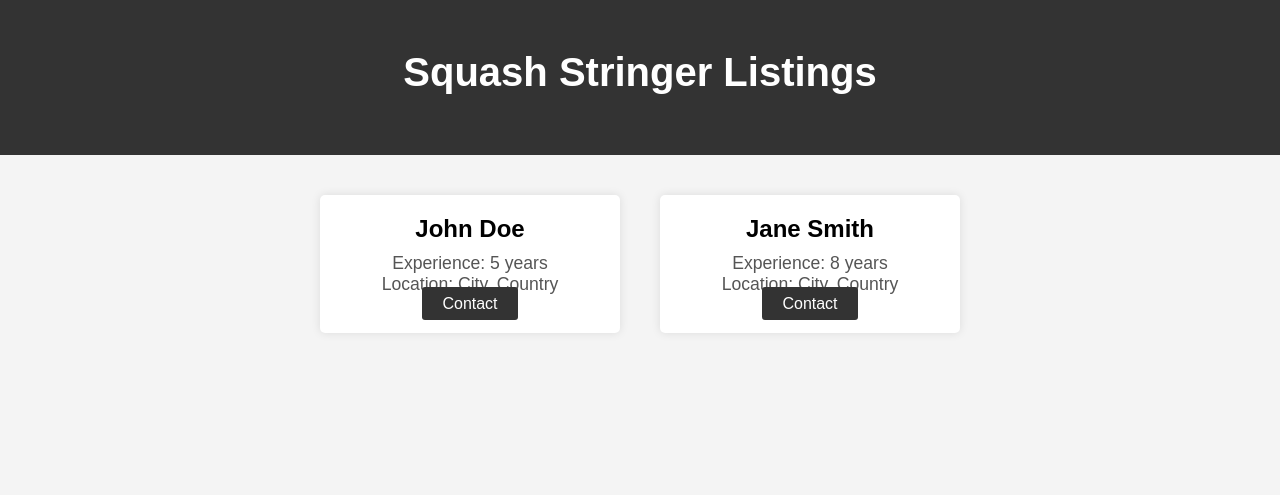
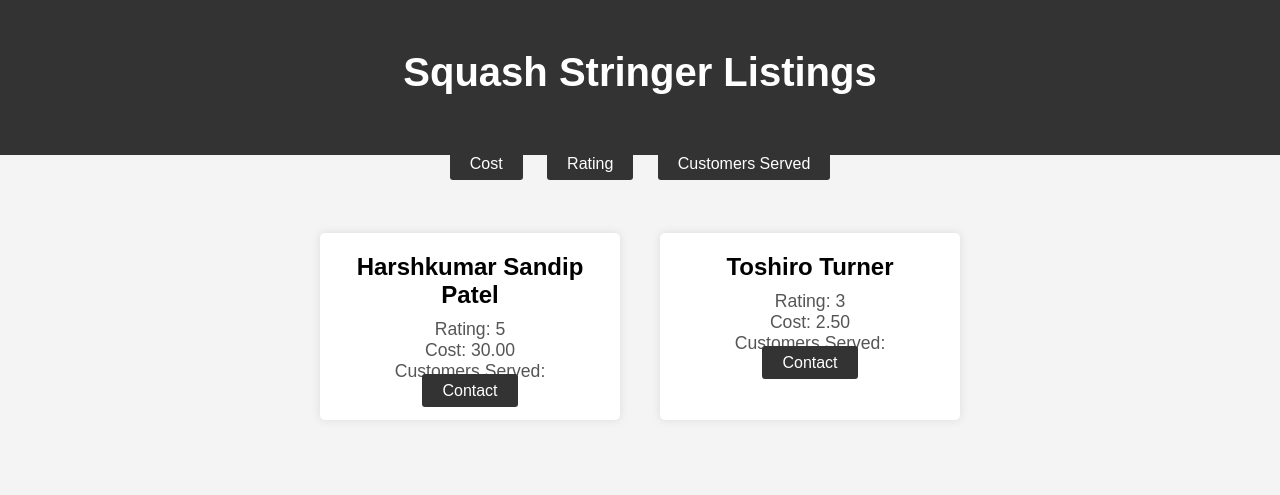
Before and after one commit to Harsh-Sarvaiya/ReStrung, a Django app: page /playground/main/squash in a window 1280 px wide. Shown: the top 495 px of the page. Run offline with Django 4.2, Linux system fonts and the light colour scheme; data comes from the database, SQL or seed files in the repository.

Commit message:
Update squash.html: added sorting buttons.

```diff
--- a/website/playground/templates/squash.html
+++ b/website/playground/templates/squash.html
@@ -29,6 +29,28 @@
         header h1 {
             font-size: 2.5em;
             margin-bottom: 10px;
+        }
+
+        /* Buttons row styles */
+        .button-row {
+            text-align: center;
+            margin-bottom: 20px;
+        }
+
+        .button {
+            margin: 0 10px;
+            padding: 8px 20px;
+            border: none;
+            border-radius: 3px;
+            background-color: #333;
+            color: #fff;
+            text-decoration: none;
+            cursor: pointer;
+            transition: background-color 0.3s;
+        }
+
+        .button:hover {
+            background-color: #555;
         }
 
         /* Listings styles */
@@ -86,24 +108,27 @@
         <h1>Squash Stringer Listings</h1>
     </header>
 
+    <!-- Buttons Row -->
+    <div class="button-row">
+        <a href="squash_cost" class="button">Cost</a>
+        <a href="squash_rating" class="button">Rating</a>
+        <a href="squash_cust" class="button">Customers Served</a>
+    </div>
+
+
+
     <!-- Listing Section -->
     <div class="listing-container">
 
-        <!-- Stringer Card - Example 1 -->
+        {% for stringer in stringers %}
         <div class="stringer-card">
-            <h2>John Doe</h2>
-            <p>Experience: 5 years</p>
-            <p>Location: City, Country</p>
-            <a href="mailto:john@example.com" class="contact-btn">Contact</a>
+            <h2>{{stringer.fullName}}</h2>
+            <p>Rating: {{stringer.rating}}</p>
+            <p>Cost: {{stringer.cost}}</p>
+            <p>Customers Served: {{stringer.numberOfLifeTimeCustomers}}</p>
+            <a href="mailto:{{stringer.emailAddress}}" class="contact-btn">Contact</a>
         </div>
-
-        <!-- Stringer Card - Example 2 -->
-        <div class="stringer-card">
-            <h2>Jane Smith</h2>
-            <p>Experience: 8 years</p>
-            <p>Location: City, Country</p>
-            <a href="mailto:jane@example.com" class="contact-btn">Contact</a>
-        </div>
+        {% endfor %}
 
         <!-- Add more stringer cards as needed -->
         <!-- Example: Copy the structure of the stringer card and modify details -->
```
